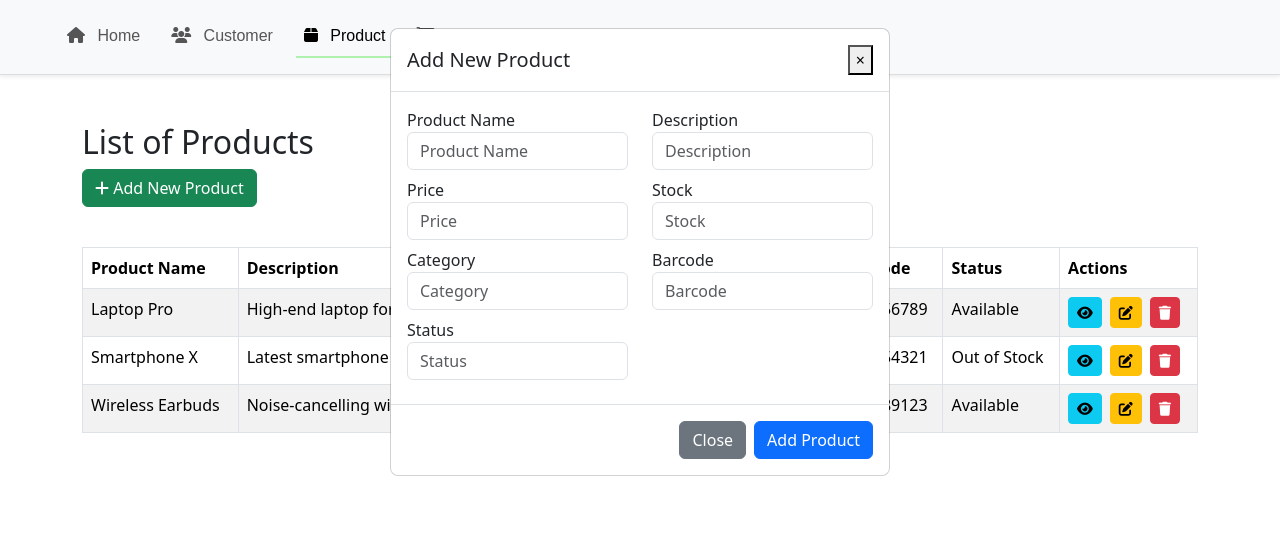
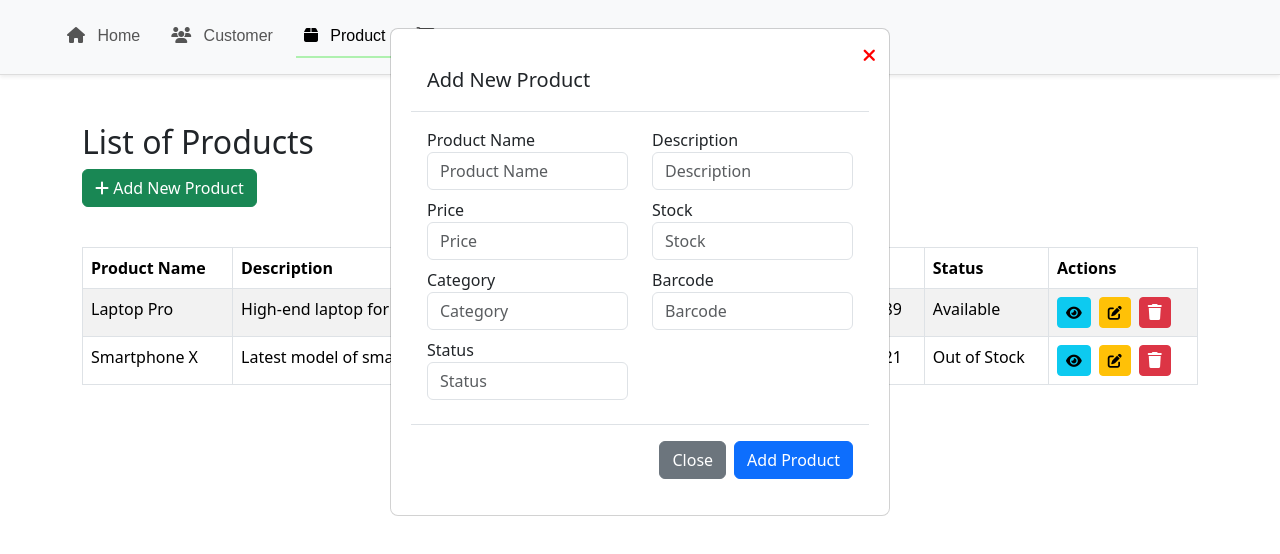
Before and after one commit to shyshasy/commercial-management-app, a Vue app: page /products in a window 1280 px wide. Both pictures are taken after a click on the button "Add New Product". Shown: the top 554 px of the page. Built offline with nearby package versions, Linux system fonts and the light colour scheme.

Commit message:
feat: Add close icon styling to customer modal for consistency with product modal

```diff
--- a/src/components/Product.vue
+++ b/src/components/Product.vue
@@ -8,8 +8,7 @@
     </button>
 
     <!-- Product list in a Bootstrap table -->
-        <table class="table table-striped table-bordered mt-4">
-
+    <table class="table table-striped table-bordered mt-4 custom-table">
       <thead>
         <tr>
           <th>Product Name</th>
@@ -47,14 +46,13 @@
     </table>
 
     <!-- Modal for adding a product -->
-        <!-- Modal for adding a product -->
     <div v-if="showAddModal" class="modal show d-block" tabindex="-1" role="dialog">
       <div class="modal-dialog" role="document">
         <div class="modal-content">
           <div class="modal-header">
             <h5 class="modal-title">Add New Product</h5>
             <button type="button" class="close" aria-label="Close" @click="closeAddModal">
-            <span aria-hidden="true">&times;</span>
+              <i class="fas fa-times"></i>
             </button>
           </div>
           <div class="modal-body">
@@ -97,8 +95,6 @@
       </div>
     </div>
 
-        <!-- Modal for listing a product -->
-        <!-- Modal for viewing a product -->
     <!-- Modal for viewing a product -->
     <div v-if="selectedProduct" class="modal show d-block" tabindex="-1" role="dialog">
       <div class="modal-dialog" role="document">
@@ -106,7 +102,7 @@
           <div class="modal-header">
             <h5 class="modal-title">View Product</h5>
             <button type="button" class="close" aria-label="Close" @click="clearSelection">
-              <span aria-hidden="true">&times;</span>
+              <i class="fas fa-times"></i>
             </button>
           </div>
           <div class="modal-body">
@@ -147,7 +143,7 @@
         </div>
       </div>
     </div>
-        <!-- Modal for editing a product -->
+
     <!-- Modal for editing a product -->
     <div v-if="editingProduct" class="modal show d-block" tabindex="-1" role="dialog">
       <div class="modal-dialog" role="document">
@@ -155,7 +151,7 @@
           <div class="modal-header">
             <h5 class="modal-title">Edit Product</h5>
             <button type="button" class="close" aria-label="Close" @click="closeEditModal">
-            <span aria-hidden="true">&times;</span>
+              <i class="fas fa-times"></i>
             </button>
           </div>
           <div class="modal-body">
@@ -197,7 +193,6 @@
         </div>
       </div>
     </div>
-
   </div>
 </template>
 
@@ -219,97 +214,88 @@
   {
     id: 2,
     name: 'Smartphone X',
-      description: 'Latest smartphone with advanced features',
-      price: '999',
-      stock: 50,
+    description: 'Latest model of smartphone',
+    price: '800',
+    stock: 5,
     category: 'Electronics',
     barcode: '987654321',
     status: 'Out of Stock'
-    },
-    {
-      id: 3,
-      name: 'Wireless Earbuds',
-      description: 'Noise-cancelling wireless earbuds',
-      price: '199',
-      stock: 30,
-      category: 'Accessories',
-      barcode: '456789123',
-      status: 'Available'
   }
 ]);
 
-  const newProduct = ref({
-    name: '',
-    description: '',
-    price: '',
-    stock: '',
-    category: '',
-    barcode: '',
-    status: ''
-  });
+const showAddModal = ref(false);
 const selectedProduct = ref(null);
 const editingProduct = ref(null);
-  const showAddModal = ref(false);
+const newProduct = ref({});
 
-  // Fonctions
-  const openAddModal = () => {
-    showAddModal.value = true;
+// Fonctions pour gérer les modals
+const openAddModal = () => showAddModal.value = true;
+const closeAddModal = () => showAddModal.value = false;
+
+const listProduct = (product) => {
+  selectedProduct.value = { ...product };
 };
 
-  const closeAddModal = () => {
-    showAddModal.value = false;
-  };
-
-  const addProduct = () => {
-    if (newProduct.value.name && newProduct.value.price && newProduct.value.stock) {
-      products.value.push({ ...newProduct.value, id: Date.now() });
-      newProduct.value = { name: '', description: '', price: '', stock: '', category: '', barcode: '', status: '' };
-      closeAddModal();
-    } else {
-      alert('Please fill in all required fields.');
-    }
-  };
+const clearSelection = () => selectedProduct.value = null;
 
 const editProduct = (product) => {
   editingProduct.value = { ...product };
 };
 
-  const closeEditModal = () => {
-    editingProduct.value = null;
+const closeEditModal = () => editingProduct.value = null;
+
+const addProduct = () => {
+  products.value.push({ ...newProduct.value, id: Date.now() });
+  newProduct.value = {};
+  closeAddModal();
 };
 
 const saveProduct = () => {
   const index = products.value.findIndex(p => p.id === editingProduct.value.id);
   if (index !== -1) {
-      products.value[index] = editingProduct.value;
-      alert('Changes saved successfully!');
+    products.value[index] = { ...editingProduct.value };
+    closeEditModal();
   }
-    closeEditModal();
 };
 
 const removeProduct = (id) => {
-    if (confirm('Are you sure you want to delete this product?')) {
-      products.value = products.value.filter(product => product.id !== id);
-    }
-  };
-
-  const listProduct = (product) => {
-    selectedProduct.value = product;
-  };
-
-  const clearSelection = () => {
-    selectedProduct.value = null;
+  products.value = products.value.filter(p => p.id !== id);
 };
 </script>
 
+<style scoped>
+/* Styles for the delete icon button */
+.btn-danger i {
+  font-size: 16px; /* Decrease the size of the icon */
+  transition: transform 0.2s ease; /* Add transition for hover effect */
+}
 
-    <style scoped>
-    .custom-table {
-      border: 2px solid #007bff;
-      border-radius: 10px;
-      overflow: hidden;
-      box-shadow: 0px 4px 8px rgba(0, 0, 0, 0.1);
+.btn-danger:hover i {
+  transform: scale(1.1); /* Slightly enlarge the icon on hover */
+}
 
+/* Close button style */
+.close {
+  position: absolute;
+  top: 10px;
+  right: 10px; /* Moves the close icon to the right */
+  background-color: transparent;
+  border: none;
+  font-size: 18px; /* Decreased size of the close icon */
+  cursor: pointer;
+  color: #ff0000; /* Changes the icon color */
+  padding: 3px; /* Decreased padding */
+  transition: transform 0.2s ease, color 0.2s ease;
+}
 
+.close:hover {
+  transform: scale(1.1); /* Slightly reduces the scale on hover */
+  color: #d9534f; /* Changes color on hover */
+}
+
+/* Modal content styling */
+.modal-content {
+  position: relative; /* Necessary for the absolute positioning of the close icon */
+  padding: 20px;
 }
 </style>
```
Lines whose indentation alone changed are shown as unchanged.
